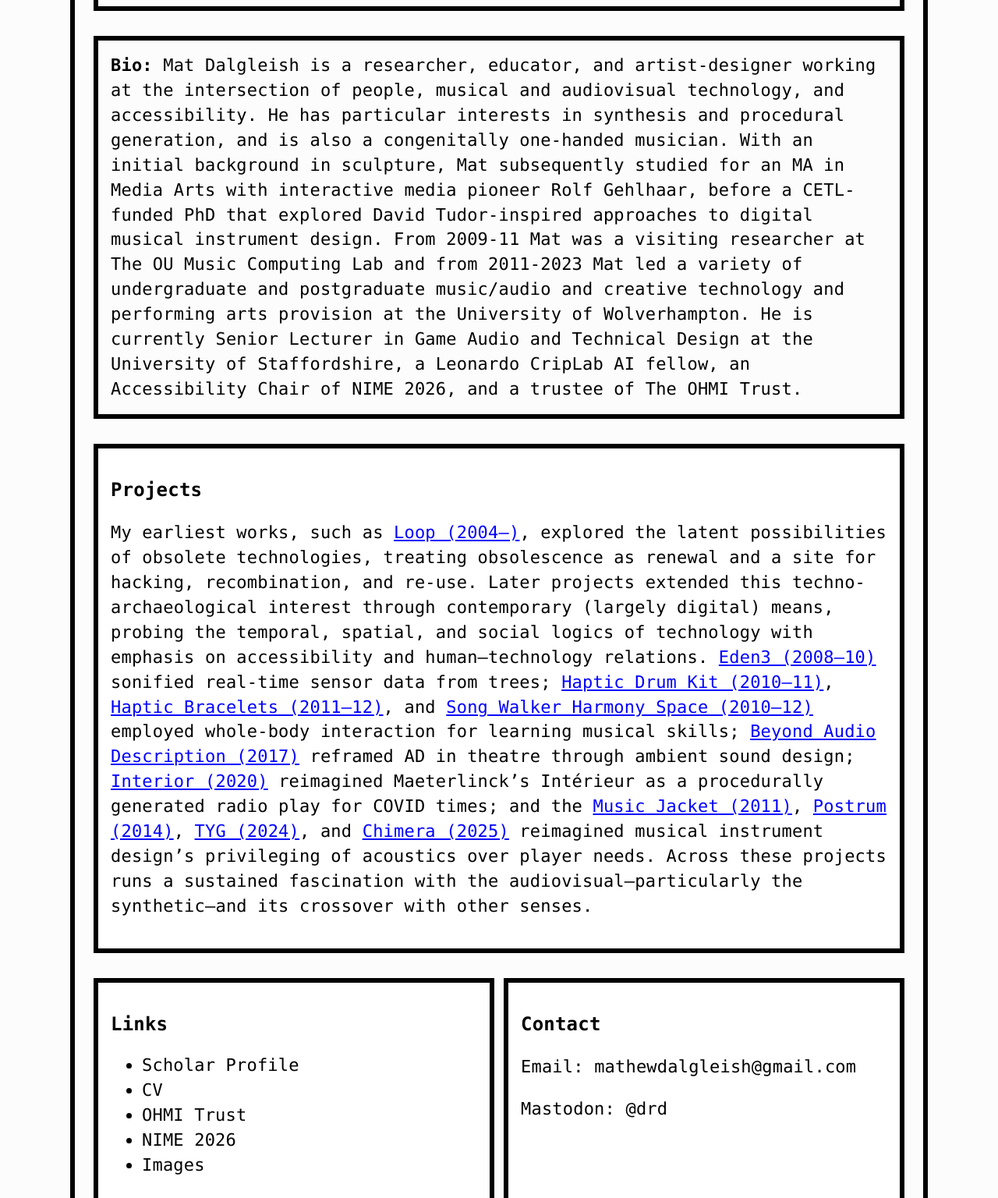
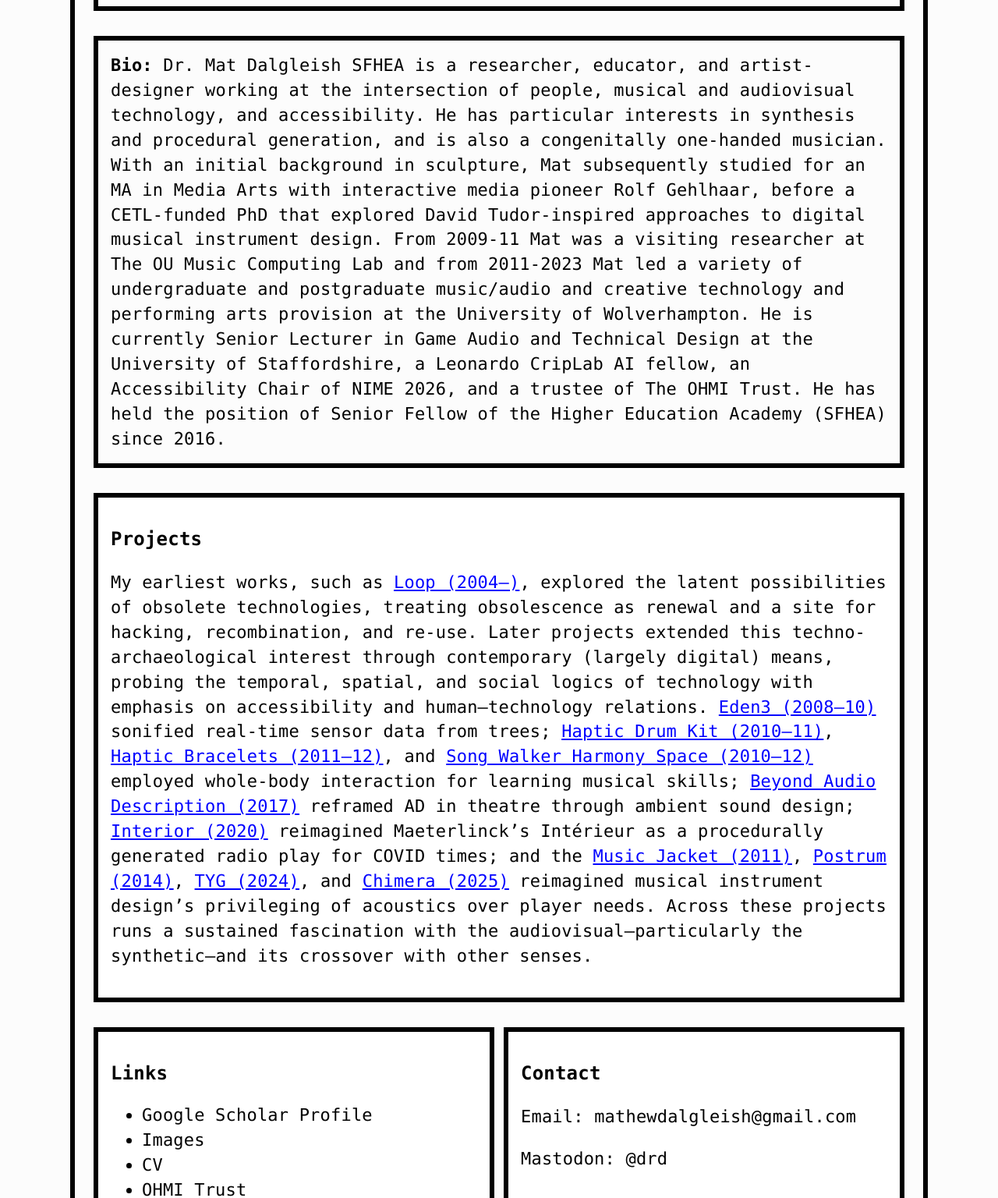
Before and after one commit to maetyu-d/personal-website, a plain HTML site: page md_website_conveyor_machine (v25).html in a window 1280 px wide. Shown: the part 107-1643 px from the top of the page at 78% size. Drawn offline with Linux system fonts and the light colour scheme.

Commit message:
Update md_website_conveyor_machine (v25).html

```diff
--- a/md_website_conveyor_machine (v25).html
+++ b/md_website_conveyor_machine (v25).html
@@ -102,7 +102,7 @@
     </header>
 
     <section class="hero" id="about">
-      <p><strong>Bio:</strong> Mat Dalgleish is a researcher, educator, and artist-designer working at the intersection of people, musical and audiovisual technology, and accessibility. He has particular interests in synthesis and procedural generation, and is also a congenitally one-handed musician. With an initial background in sculpture, Mat subsequently studied for an MA in Media Arts with interactive media pioneer Rolf Gehlhaar, before a CETL-funded PhD that explored David Tudor-inspired approaches to digital musical instrument design. From 2009-11 Mat was a visiting researcher at The OU Music Computing Lab and from 2011-2023 Mat led a variety of undergraduate and postgraduate music/audio and creative technology and performing arts provision at the University of Wolverhampton. He is currently Senior Lecturer in Game Audio and Technical Design at the University of Staffordshire, a Leonardo CripLab AI fellow, an Accessibility Chair of NIME 2026, and a trustee of The OHMI Trust.</p>
+      <p><strong>Bio:</strong> Dr. Mat Dalgleish SFHEA is a researcher, educator, and artist-designer working at the intersection of people, musical and audiovisual technology, and accessibility. He has particular interests in synthesis and procedural generation, and is also a congenitally one-handed musician. With an initial background in sculpture, Mat subsequently studied for an MA in Media Arts with interactive media pioneer Rolf Gehlhaar, before a CETL-funded PhD that explored David Tudor-inspired approaches to digital musical instrument design. From 2009-11 Mat was a visiting researcher at The OU Music Computing Lab and from 2011-2023 Mat led a variety of undergraduate and postgraduate music/audio and creative technology and performing arts provision at the University of Wolverhampton. He is currently Senior Lecturer in Game Audio and Technical Design at the University of Staffordshire, a Leonardo CripLab AI fellow, an Accessibility Chair of NIME 2026, and a trustee of The OHMI Trust. He has held the position of Senior Fellow of the Higher Education Academy (SFHEA) since 2016.</p>
     </section>
 
     <section class="grid" id="projects" aria-label="Projects">
@@ -117,11 +117,11 @@
       <div class="cell links">
         <h2>Links</h2>
         <ul>
-          <li><a href="https://scholar.google.com/citations?user=XXKExGkAAAAJ&hl=en" target="_blank" rel="noopener">Scholar Profile</a></li>
+          <li><a href="https://scholar.google.com/citations?user=XXKExGkAAAAJ&hl=en" target="_blank" rel="noopener">Google Scholar Profile</a></li>
+          <li><a href="#">Images</a></li>
           <li><a href="https://docs.google.com/document/d/157du-t_wixKpkG2Hr05XYGqNHkttaDMREHozoHfzA2g/edit?usp=sharing" target="_blank" rel="noopener">CV</a></li>
           <li><a href="https://www.ohmi.org.uk/" target="_blank" rel="noopener">OHMI Trust</a></li>
           <li><a href="https://nime2026.org/" target="_blank" rel="noopener">NIME 2026</a></li>
-          <li><a href="#">Images</a></li>
         </ul>
       </div>
       <div class="cell contact">
```
